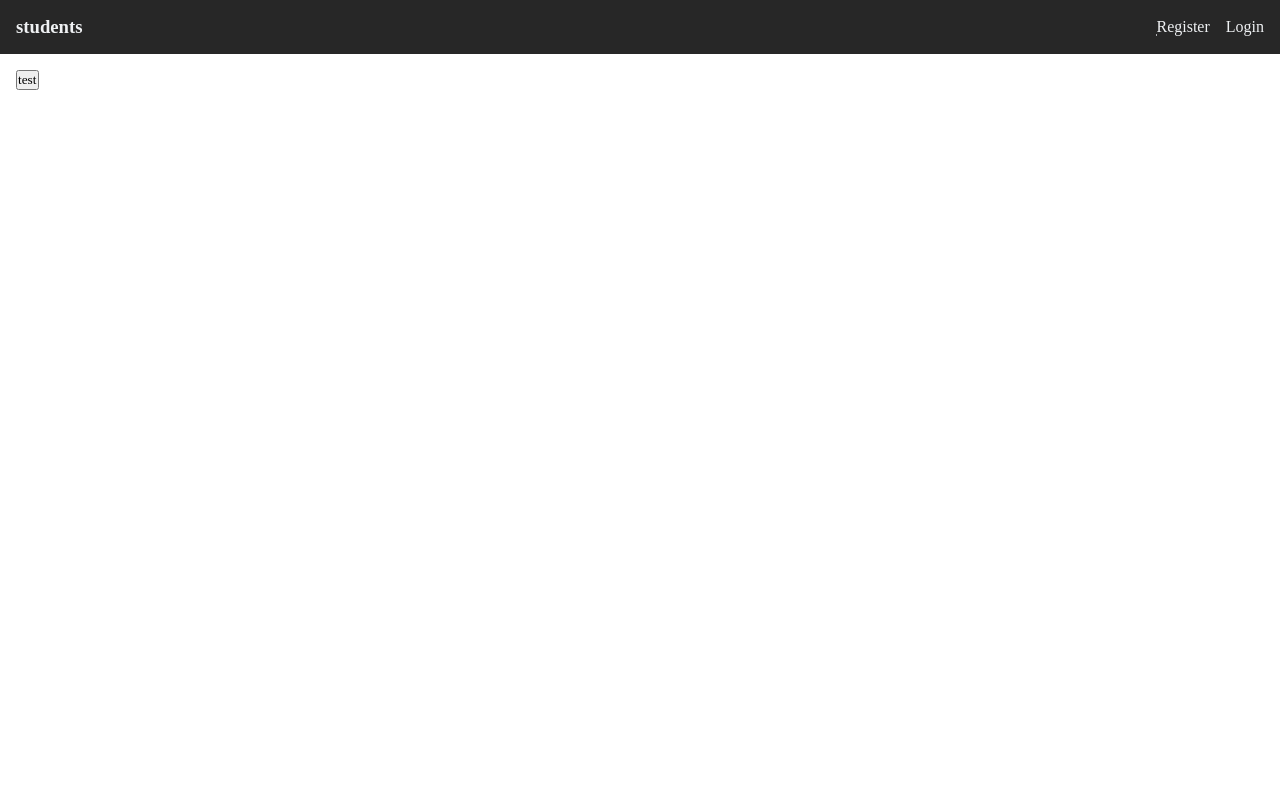
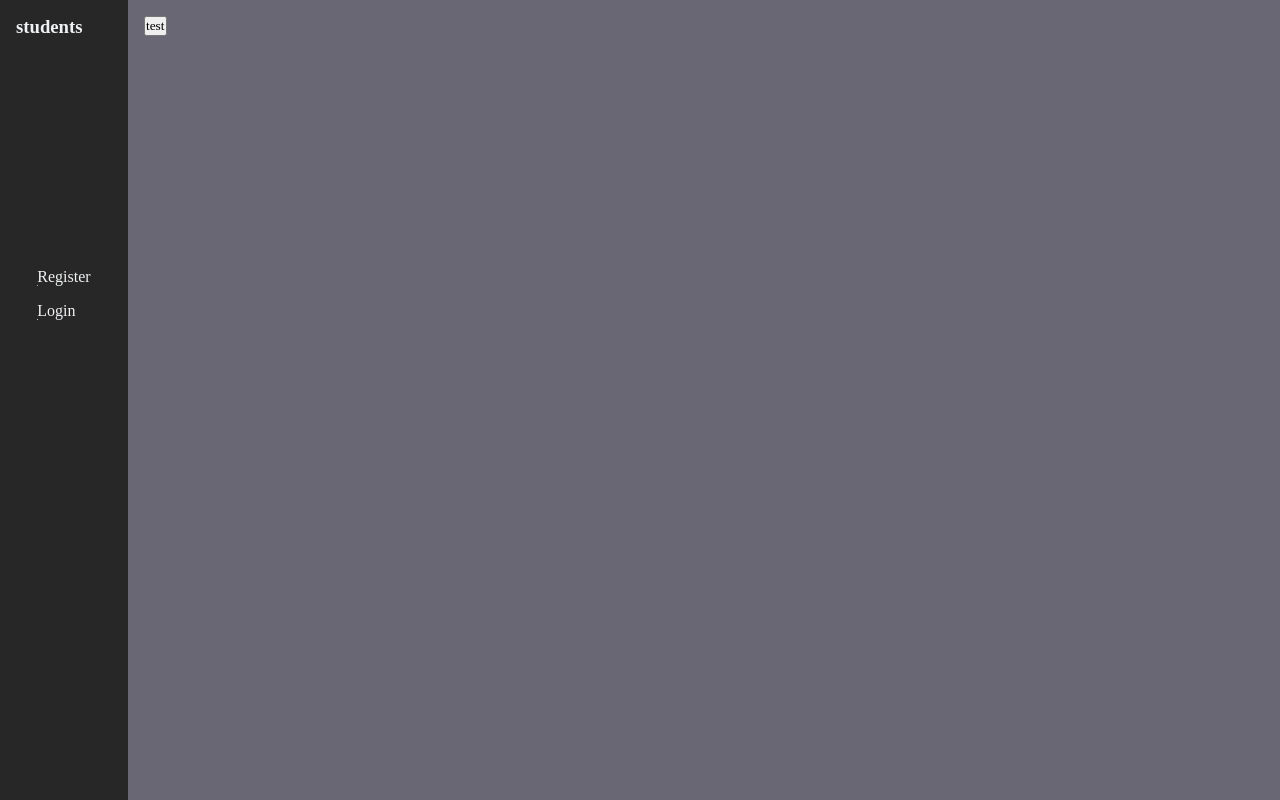
Before and after one commit to ryanvu/student-frontend, a React (Create React App) app: page / in a window 1280 px wide. Built offline with nearby package versions, Linux system fonts and the light colour scheme; no server answers.

Commit message:
changed layout styles

```diff
--- a/src/App.js
+++ b/src/App.js
@@ -16,6 +16,7 @@ function App() {
   return (
     <Router>
       <AuthProvider>
+        <div class="wrapper">
           <Header />
           <Switch>
             <Route path="/" exact component={Home} />
@@ -23,6 +24,7 @@ function App() {
             <Route path="/register" component={Register} />
             <PrivateRoute path="/dashboard" exact component={Dashboard} />
           </Switch>
+        </div>
       </AuthProvider>
     </Router>
   );
--- a/src/App.scss
+++ b/src/App.scss
@@ -0,0 +1,6 @@
+@use './partials/mixins' as *;
+.wrapper {
+  @include desktop {
+    display: flex;
+  }
+}
--- a/src/components/Header/Header.scss
+++ b/src/components/Header/Header.scss
@@ -8,9 +8,20 @@
   background: $black;
   align-items: center;
 
+  @include desktop {
+    flex-direction: column;
+    height: 100vh;
+    justify-content: start;
+    width: 10%;
+  }
+
   &__title {
     color: $white;
     cursor: pointer;
+
+    @include desktop {
+      align-self: start;
+    }
   }
 
   &__nav {
@@ -18,12 +29,22 @@
     gap: 1rem;
     color: $white;
 
+    @include desktop {
+      flex-direction: column;
+      position: relative;
+      top: 30%;
+    }
+
     &-item {
       color: inherit;
       text-decoration: none;
       overflow: hidden;
       position: relative;
       transition: 1s transform cubic-bezier(0.175, 0.885, 0.32, 1.275);
+
+      @include desktop {
+        align-self: start;
+      }
 
       &:hover {
         transform: translate3d(0, -2px, 0);
--- a/src/contexts/useAuthContext.js
+++ b/src/contexts/useAuthContext.js
@@ -80,5 +80,6 @@ export const AuthProvider = ({ children }) => {
     login,
     logout,
   };
+
   return <AuthContext.Provider value={values}>{children}</AuthContext.Provider>;
 };
--- a/src/hooks/useForm.js
+++ b/src/hooks/useForm.js
@@ -1,8 +1,9 @@
-import { useState } from "react";
+import { useState, useEffect } from "react";
 
 const useForm = (initialState, submitCallback) => {
   const [formData, setFormData] = useState(initialState);
   const [errors, setErrors] = useState({});
+  const [allowSubmit, setAllowSubmit] = useState(false);
 
   const validateInputs = (values) => {
     let errors = {};
@@ -39,16 +40,23 @@ const useForm = (initialState, submitCallback) => {
       [e.target.name]: e.target.value,
     });
   };
+
   const handleSubmit = (e) => {
     e.preventDefault();
     setErrors(validateInputs(formData));
-    const errorLength = Object.keys(errors).length;
 
-    if (errorLength <= 0) {
+    if (allowSubmit) {
       setFormData(initialState);
       submitCallback?.(formData);
     }
   };
+
+  useEffect(() => {
+    if (Object.keys(errors).length === 0) {
+      setAllowSubmit(true);
+    }
+  }, [errors]);
+
   return {
     formData,
     handleInputChange,
--- a/src/pages/Dashboard/Dashboard.js
+++ b/src/pages/Dashboard/Dashboard.js
@@ -10,6 +10,10 @@ const Dashboard = () => {
     setTimeout(() => {
       setLoading(false);
     }, 1000);
+
+    return () => {
+      setLoading(true);
+    };
   }, []);
 
   return (
--- a/src/pages/Dashboard/Dashboard.scss
+++ b/src/pages/Dashboard/Dashboard.scss
@@ -2,6 +2,12 @@
 @use '../../partials/variables' as *;
 .dashboard {
   margin: 1rem;
+  background: $gray;
+  @include desktop {
+    justify-content: center;
+    align-items: center;
+    flex: 2;
+  }
 
   &__header {
     background: $gray;
--- a/src/pages/Home/Home.scss
+++ b/src/pages/Home/Home.scss
@@ -1,4 +1,12 @@
 @use '../../partials/mixins' as *;
+@use '../../partials/variables' as *;
+
 .home {
-  margin: 1rem;
+  padding: 1rem;
+  align-self: stretch;
+  background: $gray;
+
+  @include desktop {
+    flex: 2;
+  }
 }
--- a/src/pages/Login/Login.js
+++ b/src/pages/Login/Login.js
@@ -6,7 +6,7 @@ import { useAuthContext } from "../../contexts/useAuthContext";
 
 const Login = () => {
   const { login } = useAuthContext();
-  const { handleSubmit, handleInputChange, formData } = useForm(
+  const { handleSubmit, handleInputChange, formData, errors } = useForm(
     { username: "", password: "" },
     () => {
       login(formData);
@@ -21,6 +21,7 @@ const Login = () => {
           onChange={handleInputChange}
           name="username"
           value={formData.username}
+          error={errors.username}
         />
         <Input
           label="Password"
@@ -28,6 +29,7 @@ const Login = () => {
           name="password"
           type="password"
           value={formData.password}
+          error={errors.password}
         />
         <button className="login__btn">Login</button>
       </form>
--- a/src/pages/Login/Login.scss
+++ b/src/pages/Login/Login.scss
@@ -6,6 +6,10 @@
   align-items: center;
   justify-content: center;
   margin: 1rem;
+
+  @include desktop {
+    flex: 2;
+  }
 
   &__form {
     display: flex;
--- a/src/pages/Register/Register.scss
+++ b/src/pages/Register/Register.scss
@@ -6,6 +6,14 @@
   align-items: center;
   justify-content: center;
   margin: 1rem;
+
+  @include tablet {
+    flex: 2;
+  }
+
+  &__title {
+    font-family: "American Captain";
+  }
 
   &__form {
     display: flex;
```
Lines whose indentation alone changed are shown as unchanged.
